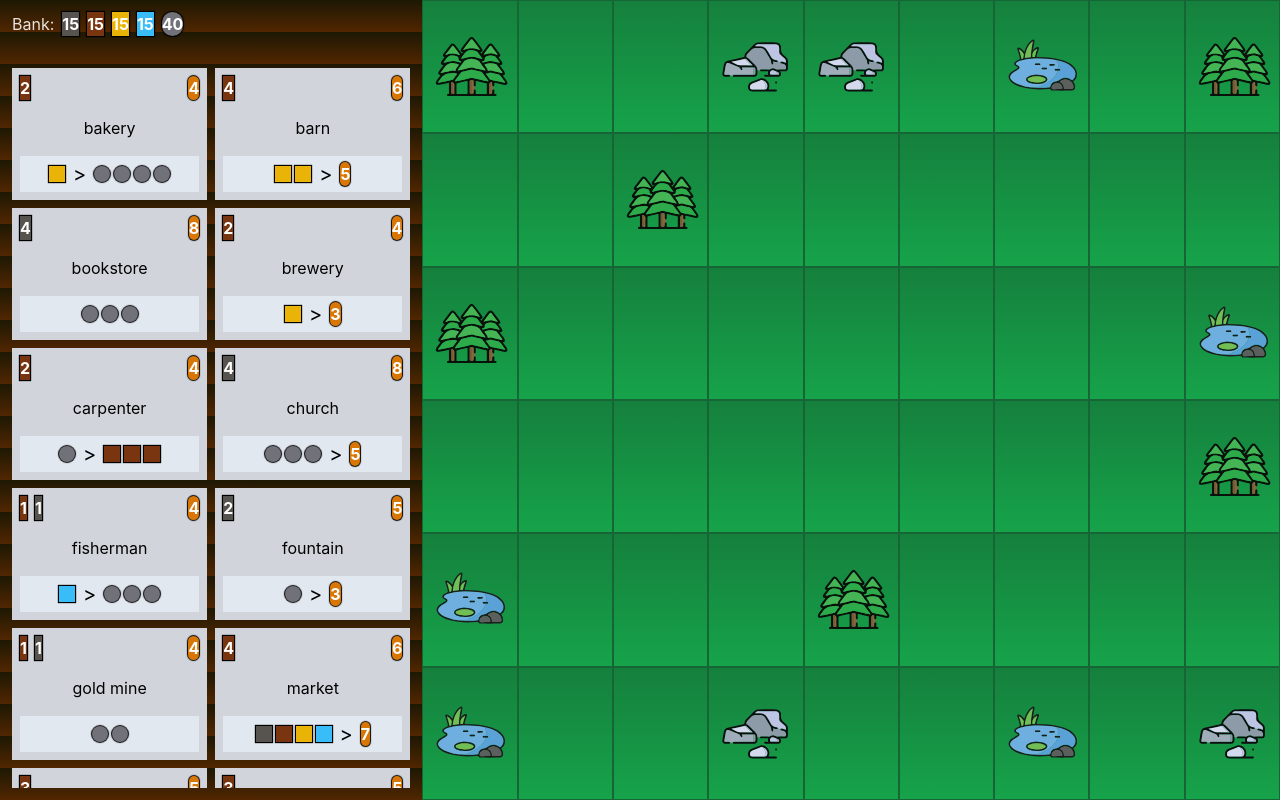
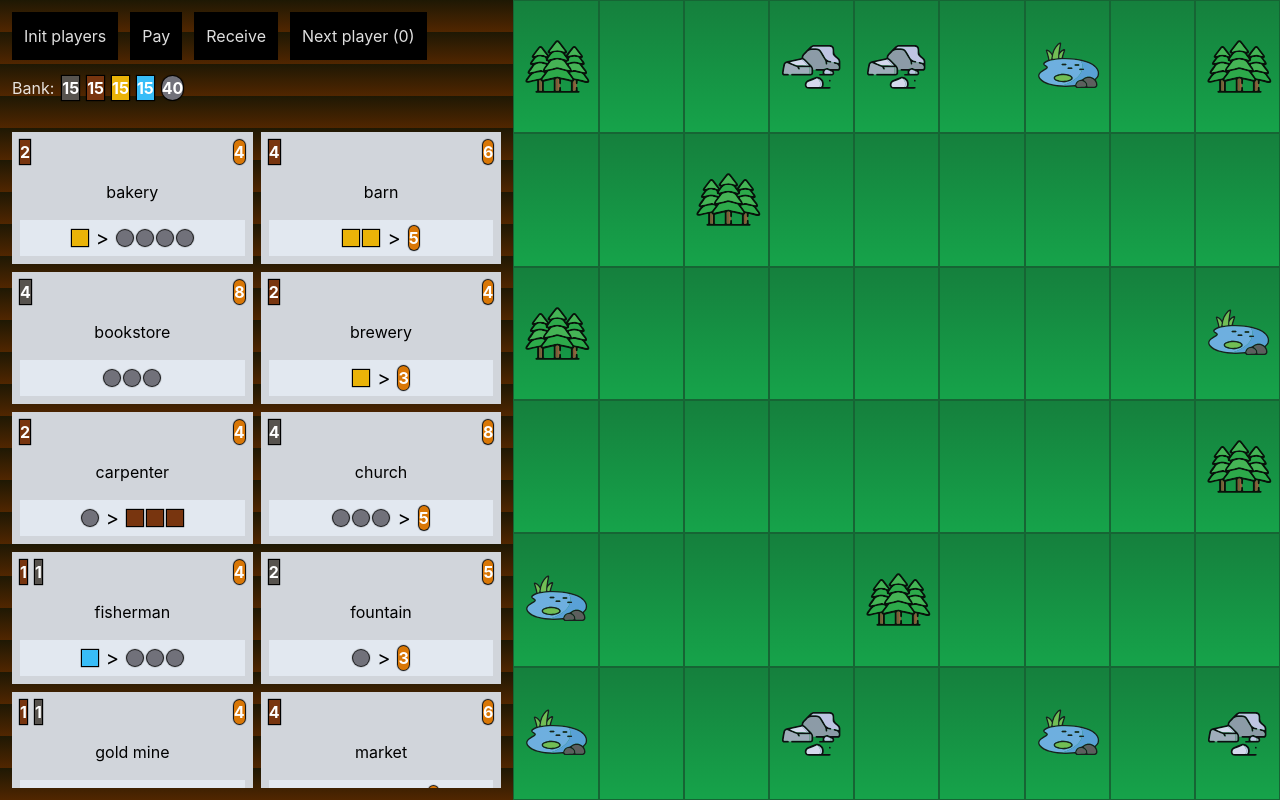
Before and after one commit to Gumivdi/little-town-game, a React (Vite) app: page / in a window 1280 px wide. Built offline with nearby package versions, Linux system fonts and the light colour scheme; what tailwind-safelist-generator would draw is missing.

Commit message:
[feature/setup] Development actions

```diff
--- a/src/App.tsx
+++ b/src/App.tsx
@@ -2,8 +2,11 @@ import Map from "@/components/Map/Map";
 import BuildingsStore from "@/components/BuildingsStore";
 import Players from "@/components/Players";
 import Supply from "@/components/Supply";
+import DevelopmentActions from "@/components/DevelopmentActions";
 
 function App() {
+  const developmentMode = true;
+
   const classes = {
     main: "grid",
     sidebar: "grid gap-4 p-3 max-h-svh",
@@ -19,6 +22,7 @@ function App() {
           background: "repeating-linear-gradient(0deg, #512600, #1e1804 2rem)",
         }}
       >
+        {developmentMode && <DevelopmentActions />}
         <Supply />
         <Players />
         <div className={classes.store}>
--- /dev/null
+++ b/src/components/DevelopmentActions.tsx
@@ -0,0 +1,63 @@
+import { useContext } from "react";
+import { DPlayers } from "@/data/players.data";
+import { TResourcesAll } from "@/shared/types/resources.type";
+import { PlayersContext } from "@/context/players.context";
+import { SupplyContext } from "@/context/supply.context";
+import { convertToResourceOnly } from "@/shared/helpers/convertToResourceOnly";
+import { setupPlayers } from "@/shared/helpers/setupPlayers";
+import { setupResources } from "@/shared/helpers/setupResources";
+
+const DevelopmentActions = () => {
+  const {
+    currentPlayer,
+    initPlayers,
+    nextPlayer,
+    payResources,
+    receiveResources,
+  } = useContext(PlayersContext);
+
+  const { takeFromSupply, restoreToSupply } = useContext(SupplyContext);
+
+  const initializePlayers = () => {
+    const resourcesRequired = convertToResourceOnly(
+      setupResources(DPlayers.length)
+    );
+    initPlayers(setupPlayers(DPlayers));
+    takeFromSupply(resourcesRequired);
+  };
+
+  const pay = (resources: Partial<TResourcesAll>) => {
+    payResources(resources);
+    restoreToSupply(convertToResourceOnly(resources));
+  };
+
+  const receive = (resources: Partial<TResourcesAll>) => {
+    receiveResources(resources);
+    takeFromSupply(convertToResourceOnly(resources));
+  };
+
+  return (
+    <div className="flex gap-3">
+      <button className="bg-black p-3" onClick={initializePlayers}>
+        Init players
+      </button>
+      <button
+        className="bg-black p-3"
+        onClick={() => pay({ wood: 2, stone: 2 })}
+      >
+        Pay
+      </button>
+      <button
+        className="bg-black p-3"
+        onClick={() => receive({ wood: 2, stone: 2, point: 3 })}
+      >
+        Receive
+      </button>
+      <button className="bg-black p-3" onClick={nextPlayer}>
+        Next player ({currentPlayer})
+      </button>
+    </div>
+  );
+};
+
+export default DevelopmentActions;
```
